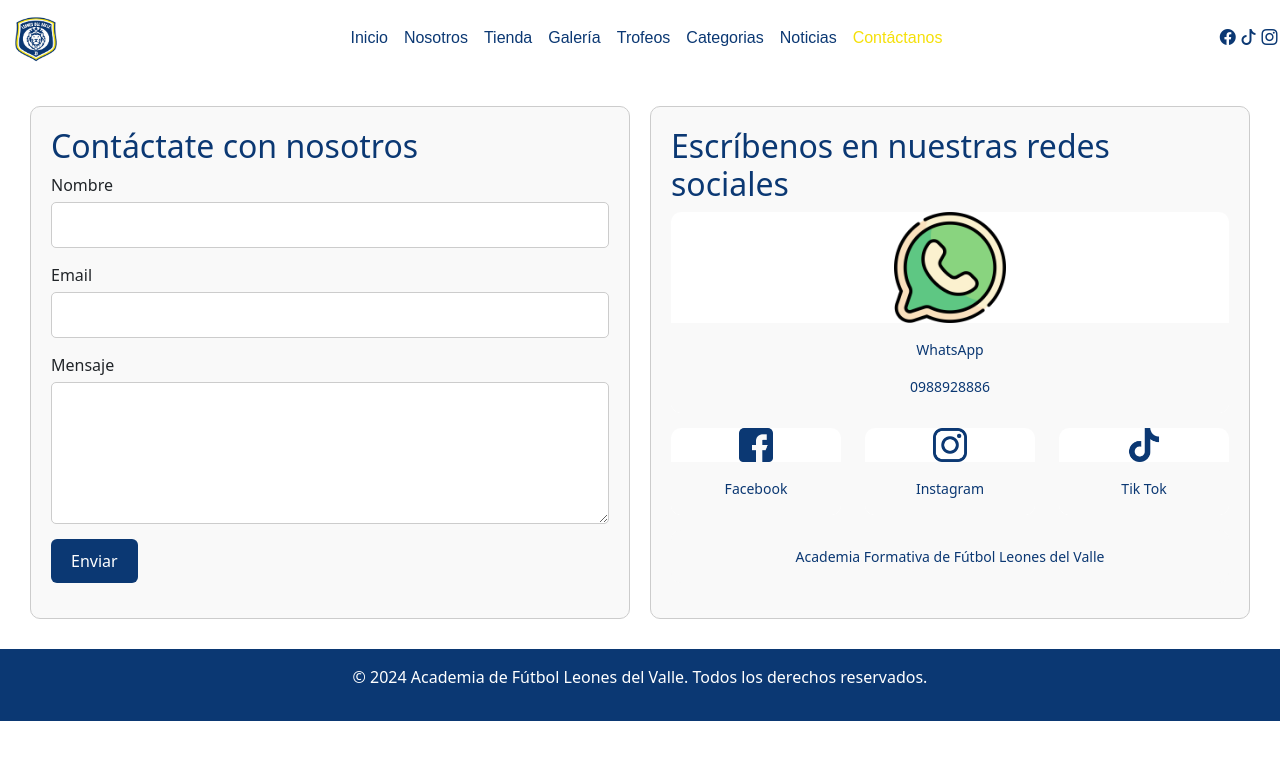
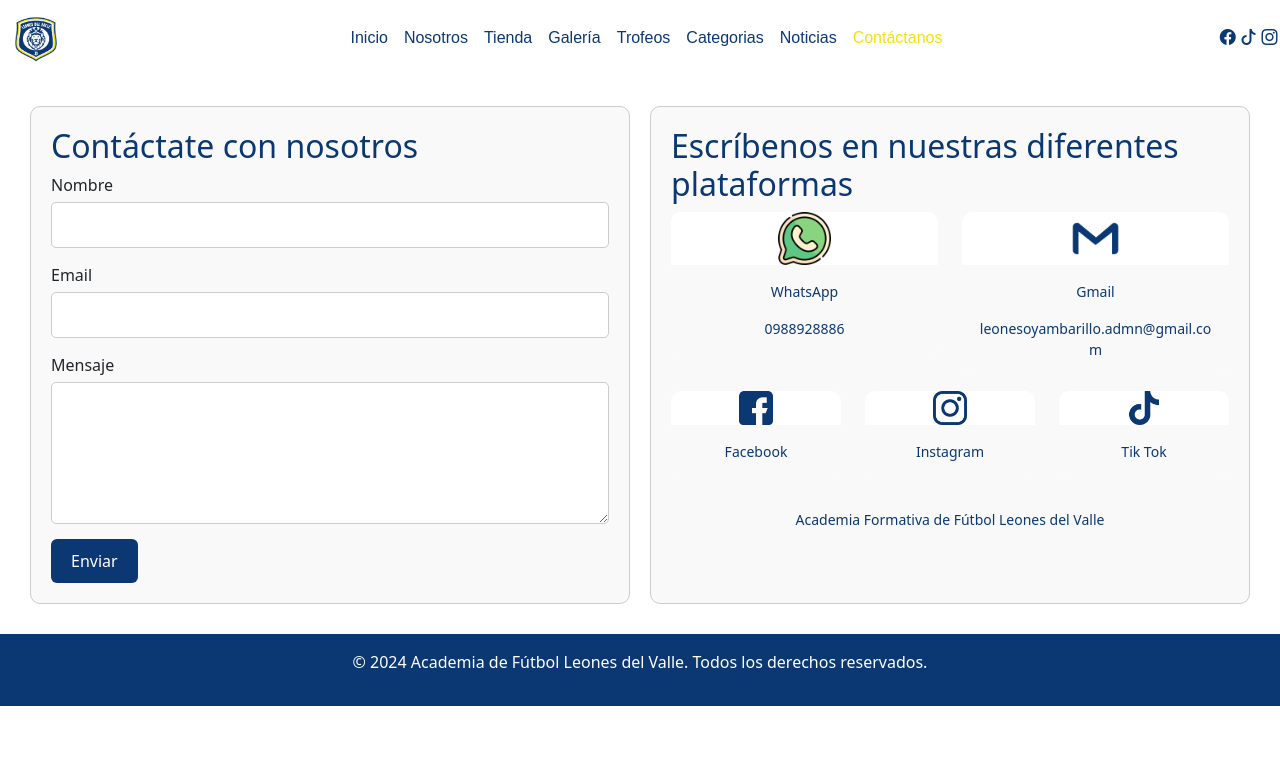
Before and after one commit to ljairgt15/ValleyLion, an Angular app: page /contactanos in a window 1280 px wide. Shown: the top 760 px of the page. Built offline with nearby package versions, Linux system fonts and the light colour scheme.

Commit message:
feat: add gmail

```diff
--- a/src/app/components/contact/contact.component.html
+++ b/src/app/components/contact/contact.component.html
@@ -18,9 +18,9 @@
         </form>
     </div>
     <div class="contact-info">
-        <h2>Escríbenos en nuestras redes sociales</h2>
+        <h2>Escríbenos en nuestras diferentes plataformas</h2>
         <div class="row">
-            <div class="col-12">
+            <div class="col-6">
                 <a href={{whatsappUrl}} target="_blank" class="text-decoration-none">
                     <div class="card text-center">
                         <div class="image-container">
@@ -33,6 +33,18 @@
                         </div>
                     </div>
                 </a>
+            </div>
+            <div class="col-6">
+                    <div class="card text-center">
+                        <div class="image-container">
+                            <img src="assets/socialNetwork/gmail.png" class="card-img-top" alt="whatsapp">
+                        </div>
+                        <div class="card-body">
+                            <p class="card-text">Gmail</p>
+                            <p class="card-text">{{gmail}}</p>
+
+                        </div>
+                    </div>
             </div>
             <div class="col-4">
                 <a href={{facebookUrl}} target="_blank" class="text-decoration-none">
--- a/src/app/components/contact/contact.component.ts
+++ b/src/app/components/contact/contact.component.ts
@@ -15,6 +15,7 @@ export class ContactComponent implements OnInit {
   tiktokUrl: string = AppConstants.TIKTOK_URL;
   cellPhoneNumber: string = "0"+AppConstants.CELLPHONE_NUMBER;
   academyName:string = AppConstants.ACADEMY_NAME;
+  gmail:string=AppConstants.GMAIL;
 
   contactForma: FormGroup;
   constructor(private fb: FormBuilder, private router:Router) {
--- a/src/constants/AppConstants.ts
+++ b/src/constants/AppConstants.ts
@@ -5,6 +5,9 @@ export class AppConstants {
     public static readonly INSTAGRAM_URL: string = "https://www.instagram.com/leones.oyambarillo";
     public static readonly TIKTOK_URL: string = "https://www.tiktok.com/@leones.oyambarillo";
     public static readonly ACADEMY_NAME: string = "Academia Formativa de Fútbol Leones del Valle";
+    public static readonly GMAIL: string = "leonesoyambarillo.admn@gmail.com";
+
+
 
 
 }
```
Also changed, not shown: src/assets/socialNetwork/gmail.png (added).
